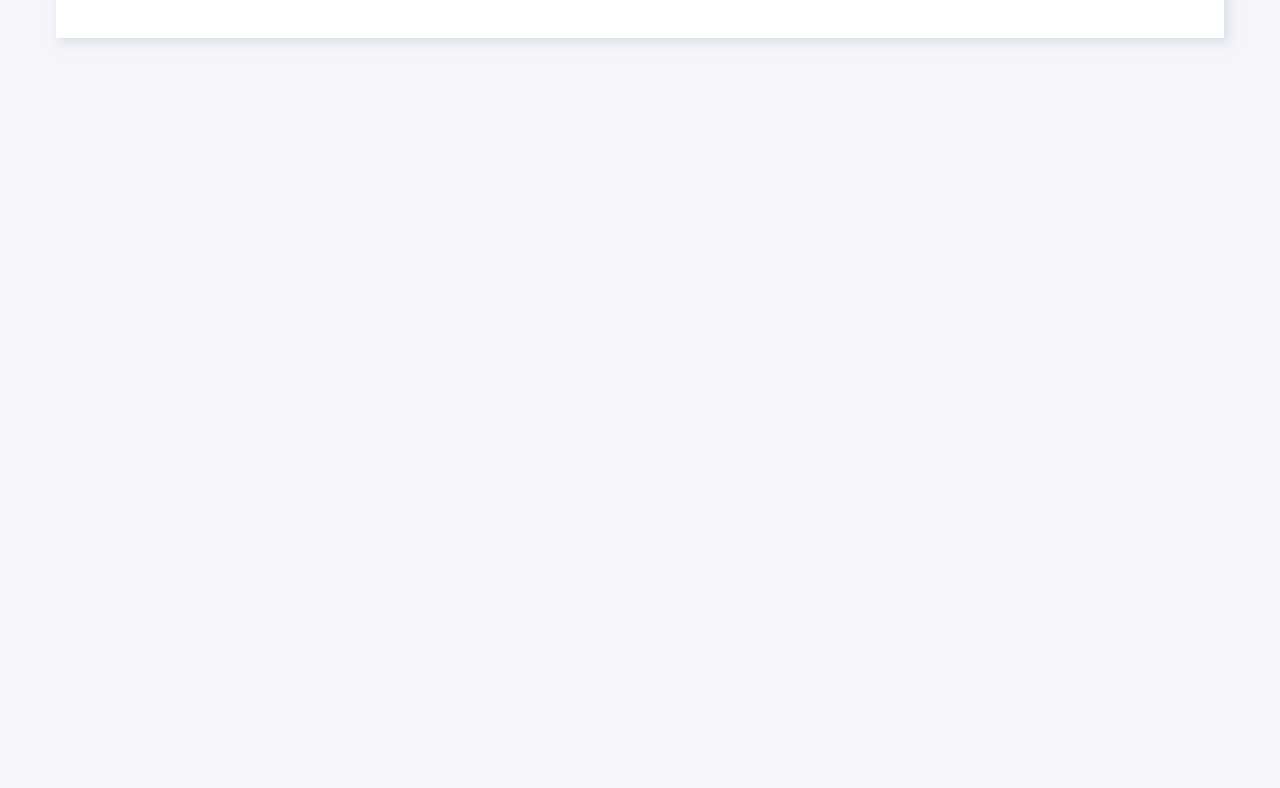
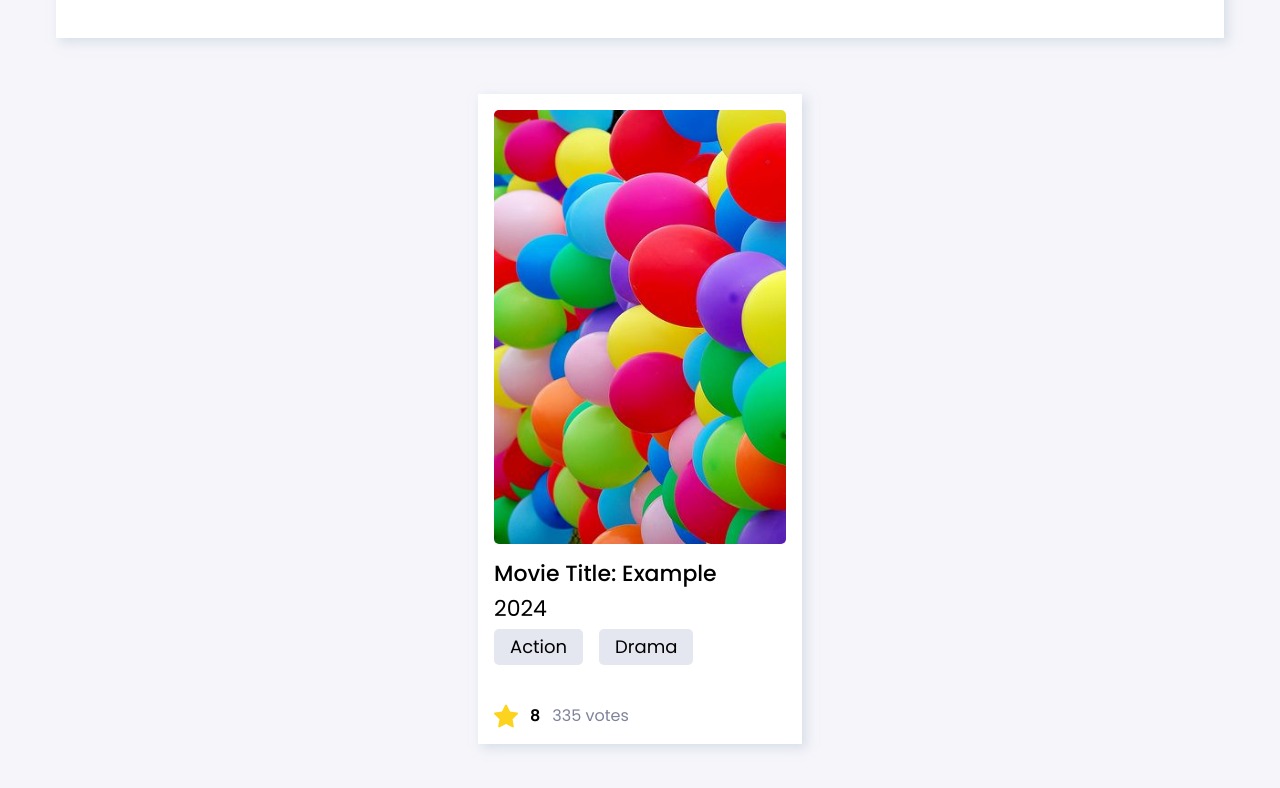
Before and after one commit to tomecky1/MovieBrowser, a React (Create React App) app: page / in a window 1280 px wide. Shown: the part 1088-1876 px from the top of the page. Before the commit the page ends 1182 px from the top, so only its background shows below. Built offline with nearby package versions, Linux system fonts and the light colour scheme.

Commit message:
Create new styles and component MovieListTile

```diff
--- a/src/App.js
+++ b/src/App.js
@@ -4,6 +4,7 @@ import { MovieDetails } from "./features/MovieDetails/index.js";
 import { Navigation } from "./common/Navigation";
 import { Image } from "./common/Header/styled.js";
 import poster3 from "./image/poster3.jpg";
+import { MovieDetailsTile } from "./features/MovieListTile/index.js";
 
 function App() {
   return (
@@ -13,6 +14,7 @@ function App() {
         <Image src={poster3} alt="" />
       </Header>
       <MovieDetails />
+      <MovieDetailsTile />
     </Container>
   );
 }
--- a/src/features/MovieListTile/index.js
+++ b/src/features/MovieListTile/index.js
@@ -1,34 +1,41 @@
-import { Image } from "../MovieDetails/styled";
-import { StyledMovieDetailsTileList } from "./styled";
+import { ContainerExtra } from "../../common/Container";
+import movieDetailsImage from "./movieDetails.jpg";
+import {
+    StyledMovieDetailsTileList,
+    IconContainerList,
+    DetailsList,
+    Header,
+    YearList,
+    TagsList,
+    TagList,
+    RateList,
+    StyledStarIcon,
+    RateGradeList,
+    RateVotesList,
+    ImageList,
+} from "./styled";
 
 export const MovieDetailsTile = () => {
     return (
         <ContainerExtra>
             <StyledMovieDetailsTileList>
-                <IconContainer>
-                    <Image src={movieDetailsImage} alt="Movie poster" />
-                </IconContainer>
-                <Details>
+                <IconContainerList>
+                    <ImageList src={movieDetailsImage} alt="Movie poster" />
+                </IconContainerList>
+                <DetailsList>
                     <Header>Movie Title: Example</Header>
-                    <Year>2024</Year>
-                    <DetailInfo>
-                        <DetailInfoElement>
-                            <DetailInfoElementType>Release date:&nbsp;</DetailInfoElementType>
-                            2020
-                        </DetailInfoElement>
-                    </DetailInfo>
-                    <Tags>
-                        <Tag>Action</Tag>
-                        <Tag>Drama</Tag>
-                    </Tags>
-                    <Rate>
+                    <YearList>2024</YearList>
+                    <TagsList>
+                        <TagList>Action</TagList>
+                        <TagList>Drama</TagList>
+                    </TagsList>
+                    <RateList>
                         <StyledStarIcon />
-                        <RateGrade>8</RateGrade>
-                        <RateElement>/ 10</RateElement>
-                        <RateVotes>335 votes</RateVotes>
-                    </Rate>
-                </Details>
+                        <RateGradeList>8</RateGradeList>
+                        <RateVotesList>335 votes</RateVotesList>
+                    </RateList>
+                </DetailsList>
             </StyledMovieDetailsTileList>
-        </ContainerExtra >
+        </ContainerExtra>
     );
 };
--- a/src/features/MovieListTile/styled.js
+++ b/src/features/MovieListTile/styled.js
@@ -1,4 +1,3 @@
-import styled from "styled-components";
 import styled from "styled-components";
 import { ReactComponent as StarIcon } from "../../icons/star.svg";
 
@@ -7,44 +6,32 @@ export const StyledMovieDetailsTileList = styled.div`
   box-shadow: 4px 4px 10px #bac7d580;
   background-color: ${({ theme }) => theme.color.white};
   display: grid;
-  grid-gap: 24px;
+  grid-gap: 0px;
   align-content: start;
-  grid-template-columns: repeat(4, 324px);
+  grid-template-columns: 324px;
   grid-template-rows: auto auto;
-  margin: 123px 276px 0px 276px;
-  row-gap: 24px;
+  margin-bottom: 50px;
+  row-gap: 16px;
 
-  @media(max-width: 1080px) {
-    grid-template-columns: auto auto;
-    grid-gap: 20px;
-    padding: 30px;
-    margin: 40px 50px 40px 50px;
-  }
-
-  @media(max-width: 700px) {
-    grid-template-columns: auto auto;
-    grid-gap: 18px;
-    padding: 18px;
-    margin: 30px 30px 30px 30px;
-  }
-
-  @media (max-width: 560px) {
-    grid-template-columns: 114px;
+  @media (max-width: 1080px) {
+    grid-template-columns: 114px auto;
     grid-gap: 16px;
+    row-gap: 0px;
     padding: 16px;
-    margin: 16px 16px 21px 16px;
+    margin: 0 16px 20px 16px;
+    column-gap: 16px;
   }
 `;
 
 
-export const IconContainer = styled.div`
+export const IconContainerList = styled.div`
   display: flex;
   align-items: flex-start;
   justify-content: left;
-  border-radius: 5px;
   padding: 16px 16px 0px 16px;
   background-color: ${({ theme }) => theme.color.white};
-  grid-row: 1;
+  grid-column: 1;
+
 
   @media(max-width: 1080px){
     grid-row: 1;
@@ -54,103 +41,62 @@ export const IconContainer = styled.div`
   }
 `;
 
-export const Image = styled.img`
+export const ImageList = styled.img`
   border-radius: 5px;
   width: 100%;
-  height: auto;
   margin:0;
+  height: 434px;
+  width: 292px;
+  @media(max-width: 1080px){
+    grid-row: 1;
+    padding: 0;
+    height: 169px;
+    width: 114px;
+  }
 `;
 
-export const Details = styled.div`
+export const DetailsList = styled.div`
   display: grid;
-  grid-gap: 24px;
+  grid-gap: 8px;
   grid-template-columns: 1fr;
   grid-auto-rows: min-content;
-  padding-top: 40px;
+  padding-top: 0px;
   margin: 0;
+  padding: 0 16px 16px 16px;
 
   @media (max-width: 1080px) {
-    grid-gap: 16px;
-    padding-top: 0px;
-  }
-
-  @media (max-width: 700px) {
-    grid-gap: 12px;
-  }
-
-  @media (max-width: ${({ theme }) => theme.breakpoints.mobile}) {
     grid-gap: 8px;
+    padding: 0;
   }
 `;
 
 export const Header = styled.header`
-  font-size: 36px;
-  line-height:43px;
-  font-weight: 600;
-  padding: 8px 0 0 0;
+  font-size: 22px;
+  line-height:28px;
+  font-weight: 500;
+  padding: 0 0 0 0;
   margin: 0;
 
-  @media (max-width: 700px) {
-    font-size: 23px;
-    line-height: 29px;
-  }
-
-  @media (max-width: ${({ theme }) => theme.breakpoints.mobile}) {
+  @media (max-width: 1080px) {
     font-size: 16px;
     line-height: 21px;
     padding: 0px;
+    weight: 500;
   }
 `;
 
-export const Year = styled.p`
+export const YearList = styled.p`
   font-size: 22px;
   margin: 0;
 
-  @media (max-width: ${({ theme }) => theme.breakpoints.mobile}) {
+  @media (max-width: 1080px) {
+    padding-top: 4px;
     font-size: 13px;
     color: ${({ theme }) => theme.color.waterloo};
   }
 `;
 
-export const DetailInfo = styled.div`
-  display: grid;
-  grid-template-columns: auto;
-  justify-content: start;
-  grid-gap: 8px;
-  margin: 0;
-  font-size:18px;
-  line-height: 22px;
-  font-weight: 400;
-  color: ${({ theme }) => theme.color.black};
-
-  @media (max-width: 700px) {
-    font-size: 16px;
-    line-height: 20px;
-  }
-
-  @media (max-width: ${({ theme }) => theme.breakpoints.mobile}) {
-    font-size: 12px;
-    line-height: 16px;
-  }
-
-`;
-export const DetailInfoElement = styled.p`
-  margin: 0;
-
-  `;
-export const DetailInfoElementType = styled.span`
-  margin: 0;
-  color: ${({ theme }) => theme.color.stormGray};
-  font-size:18px;
-  line-height: 22px;
-  font-weight: 400;
-
-  @media (max-width: ${({ theme }) => theme.breakpoints.mobile}) {
-  display: none;
-  }
-  `;
-
-export const Tags = styled.ul`
+export const TagsList = styled.ul`
   display: flex;
   flex-wrap: wrap;
   list-style: none;
@@ -158,54 +104,46 @@ export const Tags = styled.ul`
   margin: -8px;
 `;
 
-export const Tag = styled.li`
+export const TagList = styled.li`
   color: ${({ theme }) => theme.color.black};
   background-color: ${({ theme }) => theme.color.mystic};
   font-weight: 400;
   font-size: 18px;
+  line-height: 20px;
   border-radius: 5px;
   padding: 8px 16px;
-  font-size: 10px;
   margin: 8px;
 
-  @media (max-width: ${({ theme }) => theme.breakpoints.tabletHorizontalS}) {
-    font-size: 16px;
-    line-height: 18px;
-  }
-
-  @media (max-width: 700px) {
-    font-size: 14px;
-    line-height: 16px;
-  }
-
-  @media (max-width: ${({ theme }) => theme.breakpoints.mobile}) {
+  @media (max-width: 1080px) {
     font-size: 10px;
     line-height: 11px;
+    weight: 400;
   }
 `;
 
-export const Rate = styled.p`
+export const RateList = styled.p`
   display: flex;
   flex-wrap: nowrap;
-  font-size: 22px;
   color: black;
-  line-height: 28.6px;
   margin: 0;
-  align-items: baseline;
+  align-items: flex-end;
+  margin-top: 31px;
 
-  @media (max-width: 560px) {
+  @media (max-width: 1080px) {
   flex-wrap: wrap;
   align-items: flex-end;
+  margin-top: 0;
   }
 `;
 
-export const RateGrade = styled.p`
-  font-size: 22px;
-  padding-left: 8px;
-  line-height: 29px;
+export const RateGradeList = styled.p`
+  font-size: 16px;
+  font-weight: 600;
+  padding-left: 12px;
+  line-height: 24px;
   margin: 0;
 
-  @media (max-width: 560px) {
+  @media (max-width: 1080px) {
   font-size: 13px;
   line-height: 17px;
   margin: 0;
@@ -213,56 +151,18 @@ export const RateGrade = styled.p`
   }
 `;
 
-export const RateElement = styled.p`
-  font-size: 14px;
+export const RateVotesList = styled.p`
+  font-size: 16px;
   color: black;
-  line-height: 17px;
-  margin: 0;
-  justify-content: end;
-  padding-left: 8px;
-
-  @media (max-width: ${({ theme }) => theme.breakpoints.mobile}) {
-  display: none;
-  }
-`;
-
-export const RateVotes = styled.p`
-  font-size: 14px;
-  color: black;
-  line-height: 17px;
+  line-height: 24px;
   margin: 0;
   padding-left: 12px;
+  color: ${({ theme }) => theme.color.waterloo};
 
-  @media (max-width: 560px) {
+  @media (max-width: 1080px) {
   font-size: 13px;
   line-height: 17px;
-  color: ${({ theme }) => theme.color.waterloo};
   padding-left: 7px;
-  }
-`;
-
-export const MovieDescription = styled.div`
-  grid-column: 2;
-  font-size: 20px;
-  font-weight: 400;
-  line-height: 32px;
-  margin: 0;
-  padding-right: 25px;
-
-  @media(max-width: 1080px){
-    grid-row: 2;
-    grid-column: 1/ span 2;
-    padding:0;
-  }
-
-  @media (max-width: 700px) {
-    font-size: 16px;
-    line-height: 23px;
-  }
-
-  @media (max-width: ${({ theme }) => theme.breakpoints.mobileMax}) {
-    font-size: 14px;
-    line-height: 22px;
   }
 `;
 
@@ -270,7 +170,8 @@ export const StyledStarIcon = styled(StarIcon)`
   width: 24px;
   vertical-align: baseline;
   align-self: center;
-  @media (max-width: 560px) {
+
+  @media (max-width: 1080px) {
   width: 16px;
   }
 `;
```
Also changed, not shown: src/features/MovieListTile/movieDetails.jpg (added).
